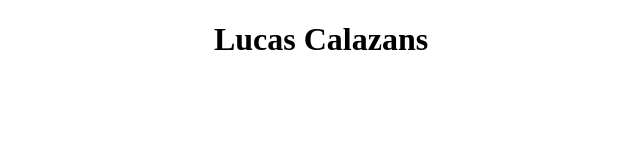
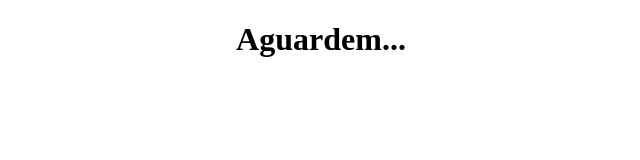
Before and after one commit to LucasCalazans/progressivewebapps.github.io, a plain HTML site: page index.html in a window 1280 px wide. Shown: the whole page, without its empty margins (319-959 px from the left). Drawn offline with Linux system fonts and the light colour scheme.

Commit message:
Ajuste no index

```diff
--- a/index.html
+++ b/index.html
@@ -1,9 +1,9 @@
 <!DOCTYPE html>
 <html>
 <head>
-	<title>Lucas Calazans</title>
+	<title>Progressive Web Apps</title>
 </head>
 <body>
-	<h1 style="text-align:center;">Lucas Calazans</h1>
+	<h1 style="text-align:center;">Aguardem...</h1>
 </body>
 </html>
```
